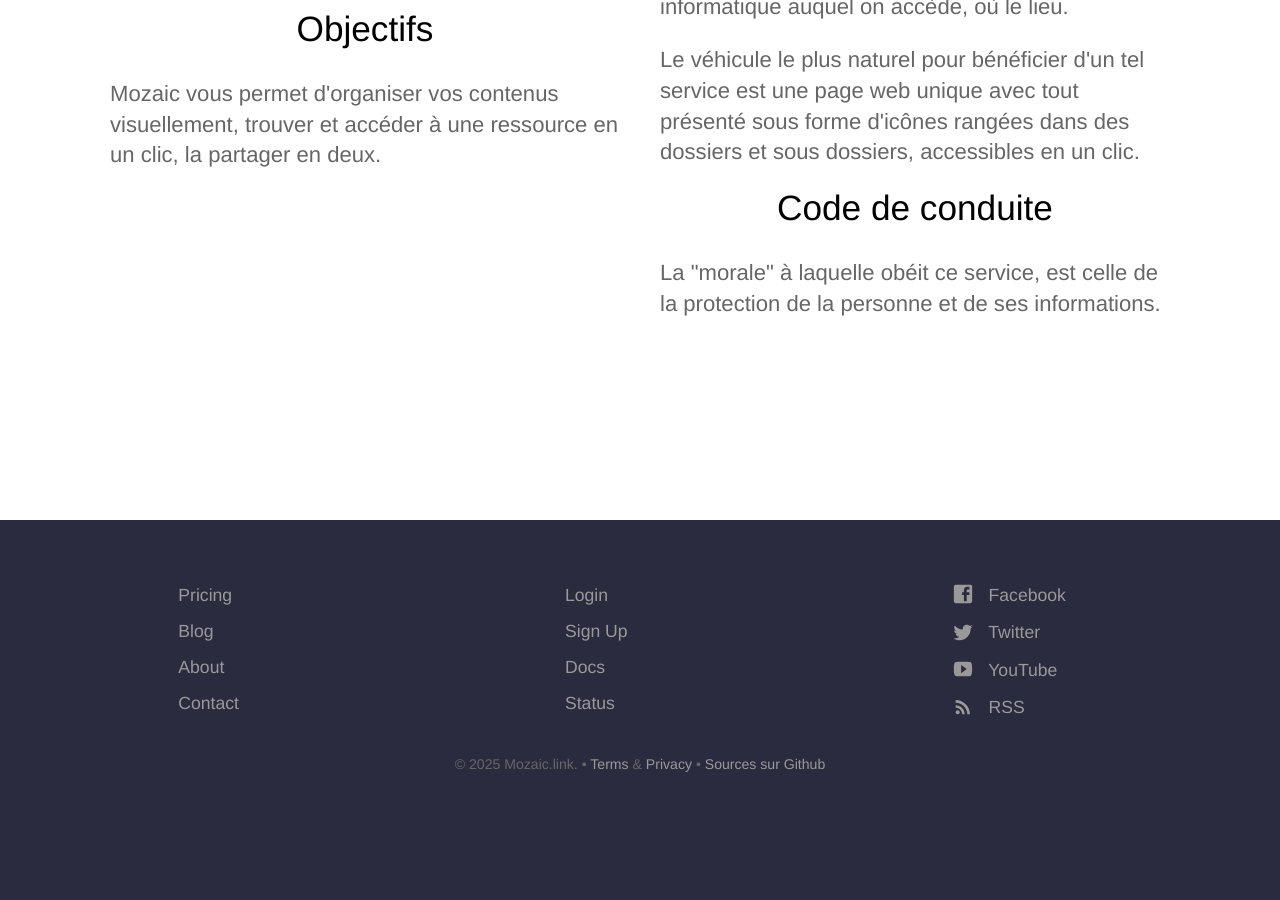
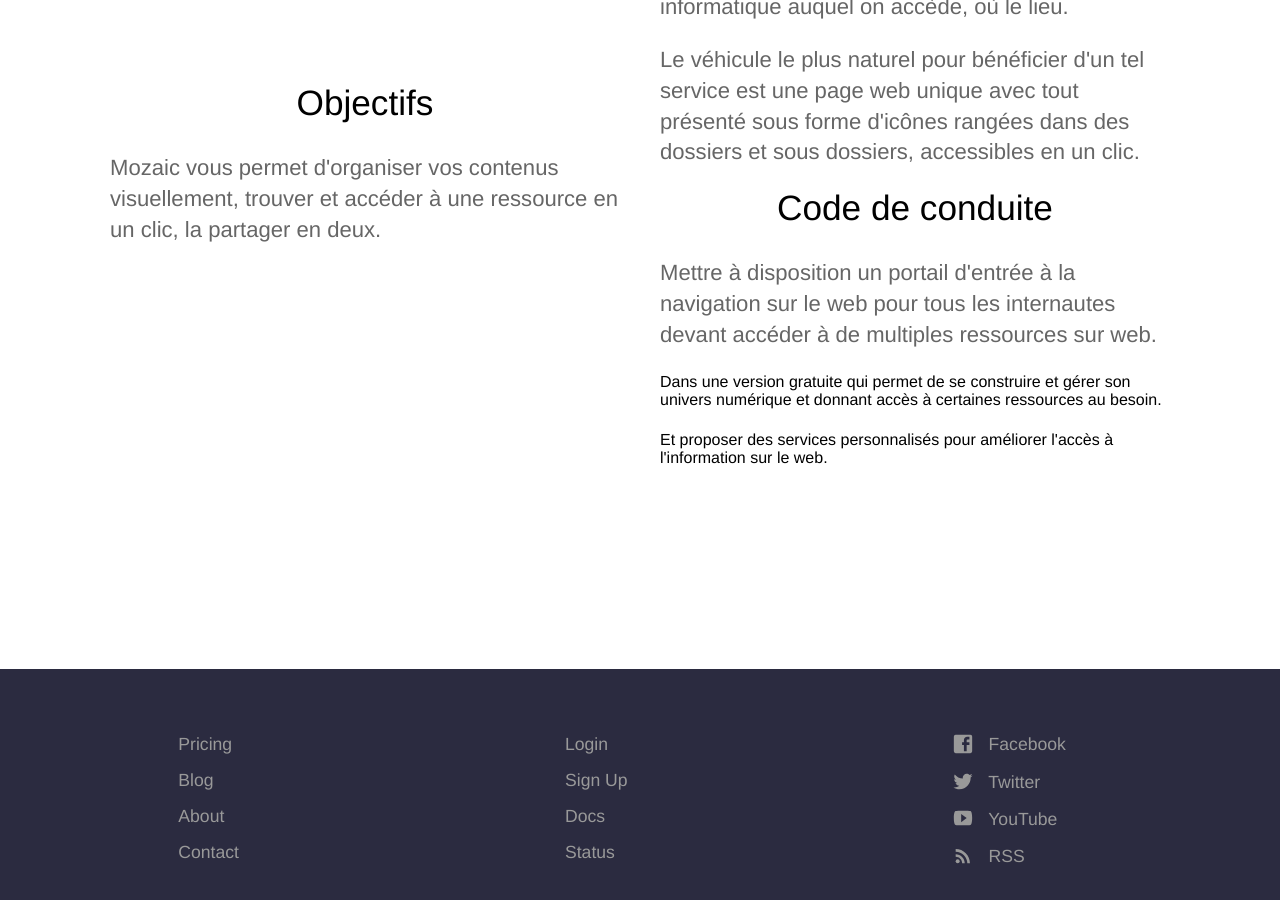
Before and after one commit to IamHenri/site-mozaic, a Jekyll site: the page built from about.html, in a window 1280 px wide and 900 px high, scrolled down 898 px. Built offline with Jekyll 4.4.1, drawn with Linux system fonts in a browser that asks for light colours; before the commit the page ends 1722 px from its top, so only the background shows below that.

Commit message:
Update about.html

```diff
--- a/about.html
+++ b/about.html
@@ -21,7 +21,7 @@ description: >-
 				<p>Mozaic est née d'un besoin : disposer des marque-pages depuis n'importe où, quelque soit le terminal informatique auquel on accède, où le lieu. </p>
 				<p>Le véhicule le plus naturel pour bénéficier d'un tel service est une page web unique avec tout présenté sous forme d'icônes rangées dans des dossiers et sous dossiers, accessibles en un clic. </p>
 <h2>Code de conduite</h2>
-				<p>La "morale" à laquelle obéit ce service, est celle de la protection de la personne et de ses informations.  </p>
+				<p>Mettre à disposition un portail d'entrée à la navigation sur le web pour tous les internautes devant accéder à de multiples ressources sur web. <p></p>Dans une version gratuite qui permet de se construire et gérer son univers numérique et donnant accès à certaines ressources au besoin. <p></p>Et proposer des services personnalisés pour améliorer l'accès à l'information sur le web.  </p>
 			</div>
 			<div class="text ">
 
```
